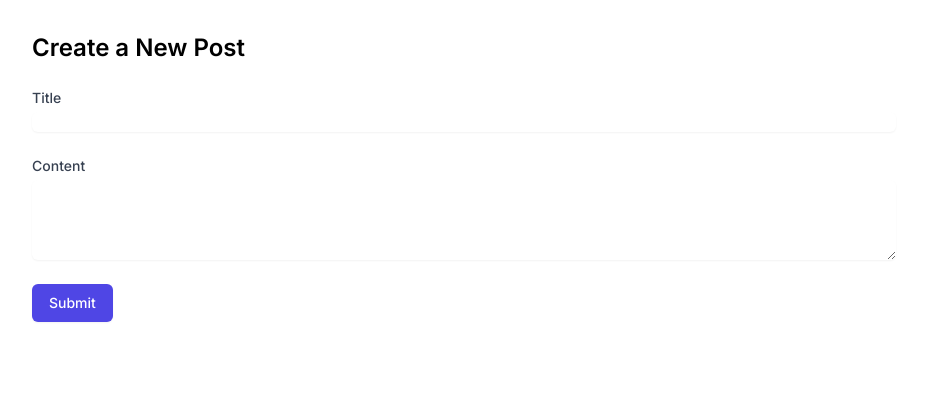
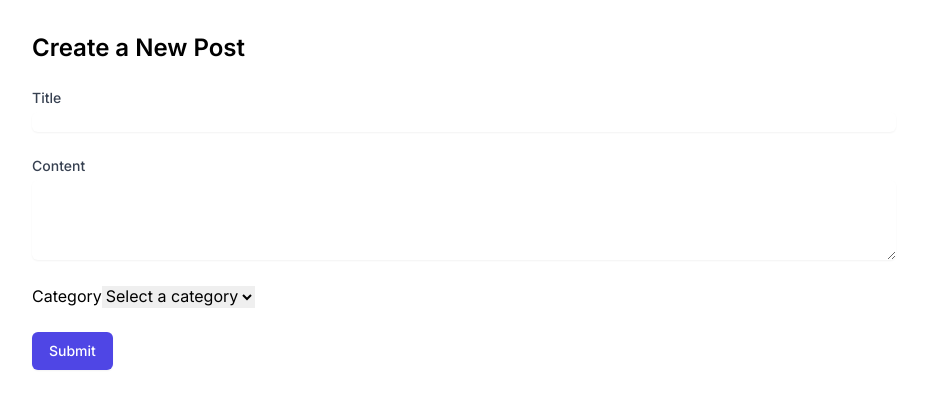
Before and after one commit to WAHJADAI/my-prisma-app, a Next.js app: page /create in a window 1280 px wide. Shown: the top 408 px of the page, without its empty margins (176-1102 px from the left). Built offline with nearby package versions, Linux system fonts and the light colour scheme.

Commit message:
add catagory in create post

```diff
--- a/app/create/page.tsx
+++ b/app/create/page.tsx
@@ -7,6 +7,7 @@ import { useRouter } from 'next/navigation'
 const Create = () => {
   const [title, setTitle] = useState('')
   const [content, setContent] = useState('')
+  const [category, setCategory] = useState('')
   const router = useRouter()
   const handleSubmit = async (event: React.FormEvent) => {
     event.preventDefault()
@@ -63,6 +64,20 @@ const Create = () => {
             className="mt-1 block w-full rounded-md border-gray-300 shadow-sm focus:border-indigo-500 focus:ring-indigo-500 sm:text-sm"
           ></textarea>
         </div>
+
+        <div>
+          <label>Category</label>
+          <select
+            value={category}
+            onChange={(e) => setCategory(e.target.value)}
+          >
+            <option value="">Select a category</option>
+            {/* Example static categories, replace or populate dynamically */}
+            <option value="Tech">Tech</option>
+            <option value="Lifestyle">Lifestyle</option>
+          </select>
+        </div>
+
         <div>
           <button
             type="submit"
```
